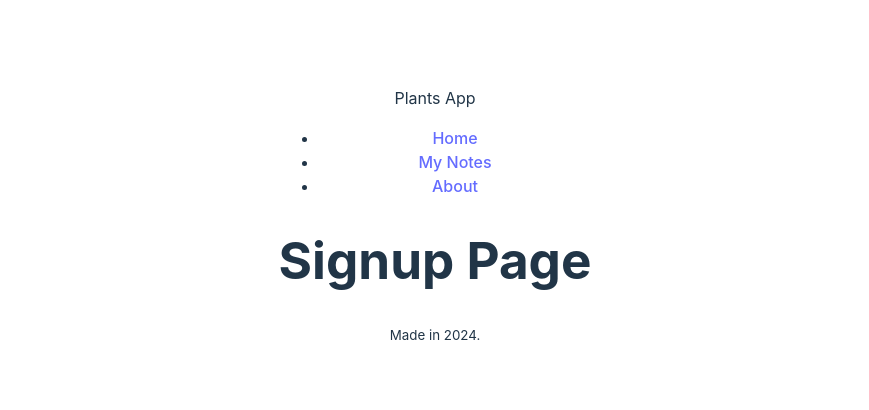
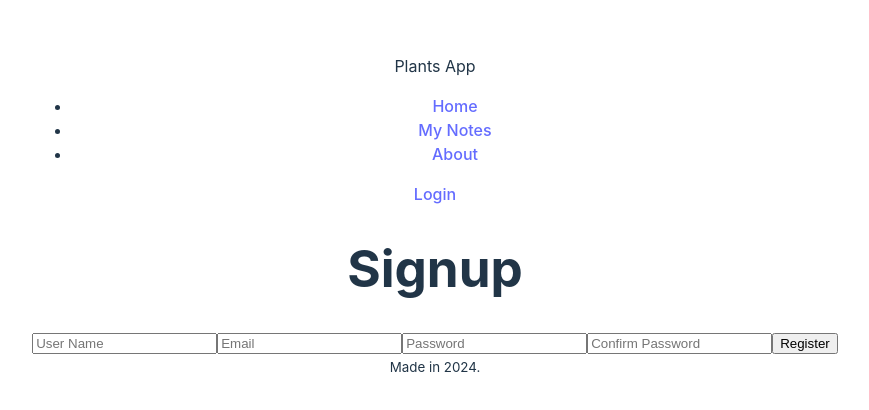
Before and after one commit to ecarnovsky/plant-app, a React (Vite) app: page /signup in a window 1280 px wide. Shown: the part 184-594 px from the top of the page, without its empty margins (205-1074 px from the left). Built offline with nearby package versions, Linux system fonts and the light colour scheme.

Commit message:
Added jsx to the login and signup pages

```diff
--- a/src/components/header.tsx
+++ b/src/components/header.tsx
@@ -11,6 +11,7 @@ function Header(){
                         <li><a href="/mynotes">My Notes</a></li>
                         <li><a href="/about">About</a></li>
                     </ul>
+                    <a href="/login">Login</a>
                 </nav>
             </header>
         </>
--- a/src/pages/login.tsx
+++ b/src/pages/login.tsx
@@ -5,7 +5,12 @@ function Login(){
     // const [count, setCount] = useState(0)
     return(
         <Layout>
-            <h1>Login Page</h1>
+            <h1>Login</h1>
+            <form action="/login" method="POST">
+                <input type="email" name="email" placeholder="Email"></input>
+                <input type="password" name="password" placeholder="Password"></input>
+                <input type="submit" value="Log in"></input>
+            </form>
         </Layout>
     )
 }
--- a/src/pages/my-notes.tsx
+++ b/src/pages/my-notes.tsx
@@ -6,6 +6,12 @@ function MyNotes(){
     return(
         <Layout>
             <h1>My Notes</h1>
+            <a href="/createnote">Create New Note</a>
+            <ul>
+                <li>note 1</li>
+                <li>note 2</li>
+                <li>note 3</li>
+            </ul>
         </Layout>
     )
 }
--- a/src/pages/signup.tsx
+++ b/src/pages/signup.tsx
@@ -5,7 +5,14 @@ function Signup(){
     // const [count, setCount] = useState(0)
     return(
         <Layout>
-            <h1>Signup Page</h1>
+            <h1>Signup</h1>
+            <form action="/signup" method="POST">
+                <input type="text" name="userName" placeholder="User Name"></input>
+                <input type="email" name="email" placeholder="Email"></input>
+                <input type="password" name="password" placeholder="Password"></input>
+                <input type="password" name="confirmPassword" placeholder="Confirm Password"></input>
+                <input type="submit" value="Register"></input>
+            </form>
         </Layout>
     )
 }
```
